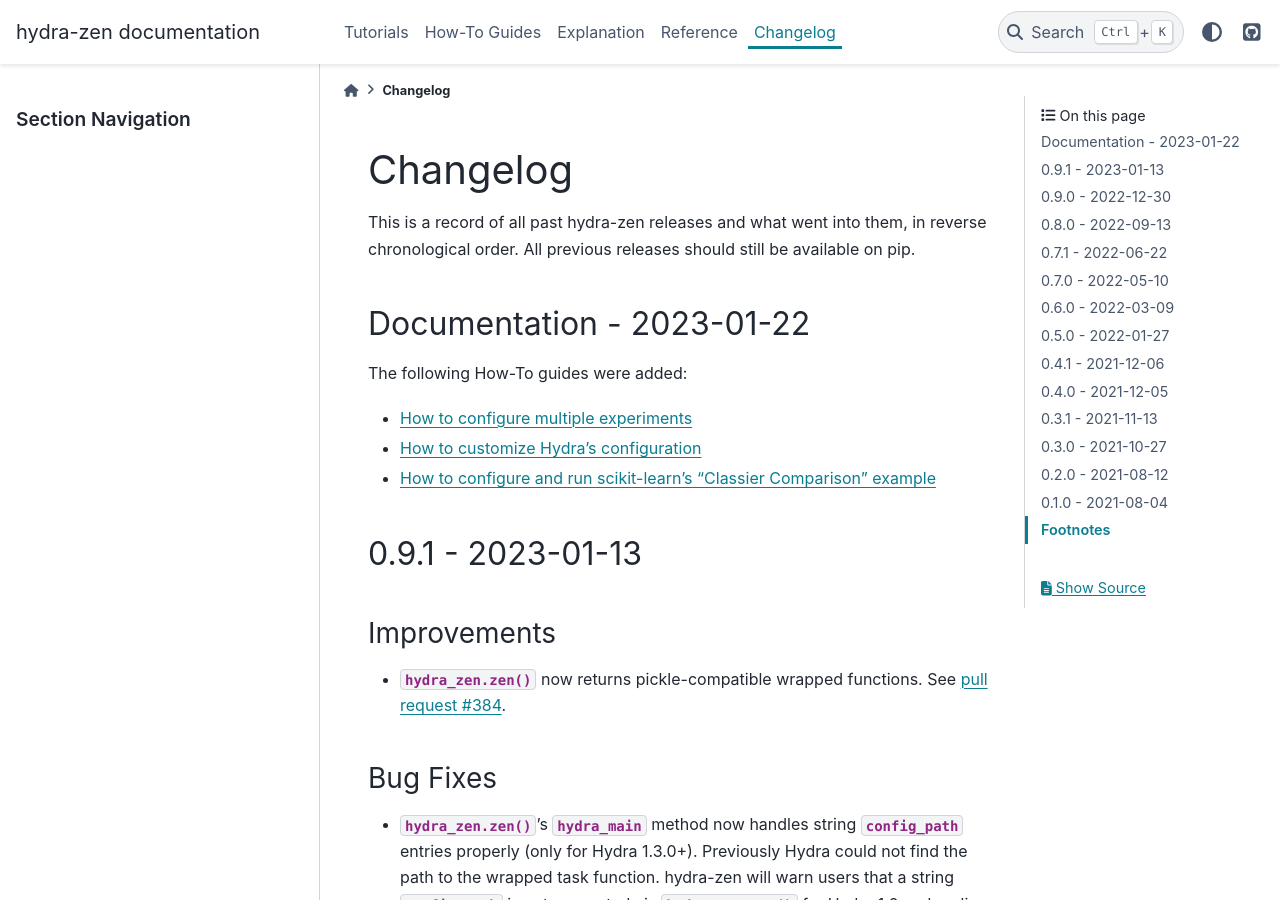
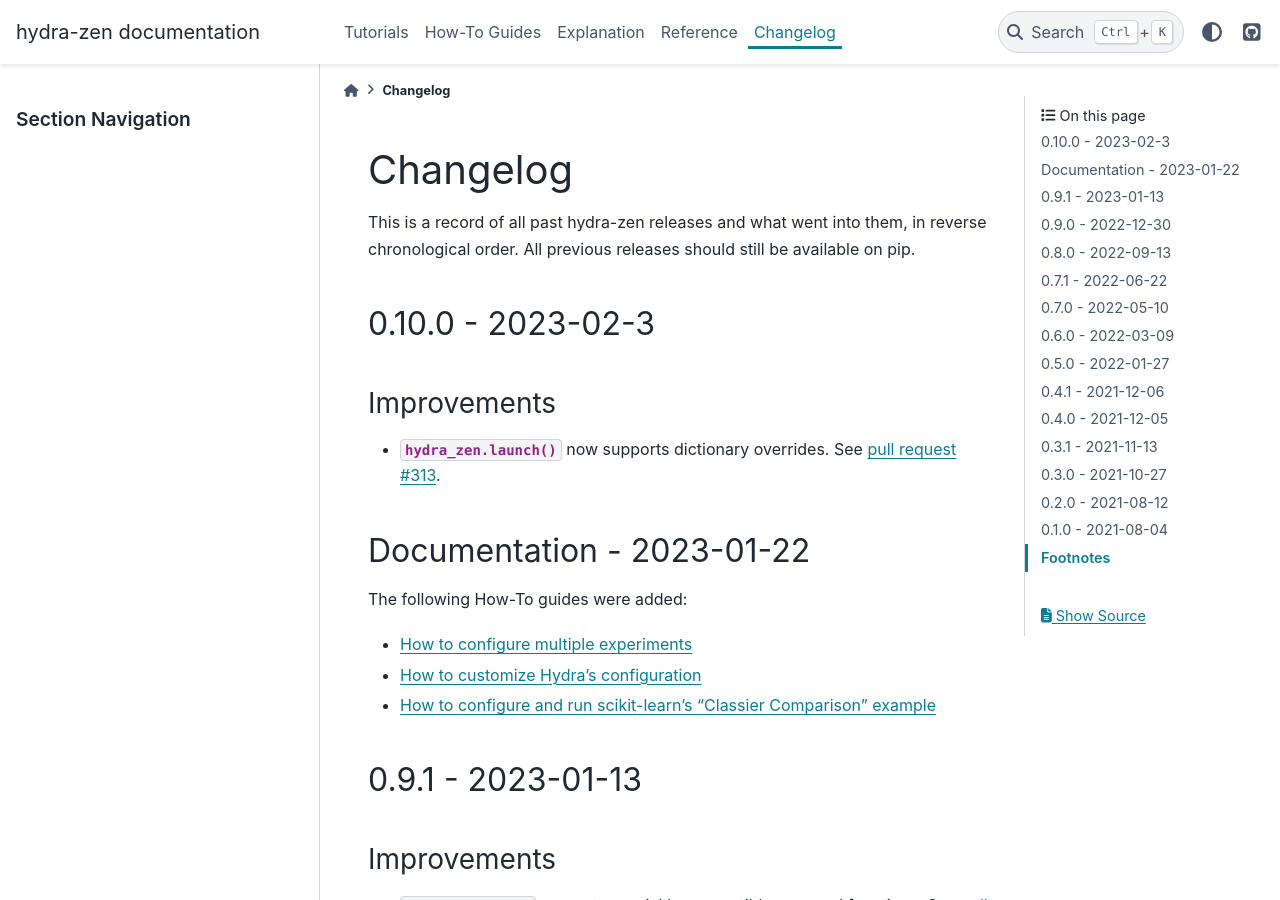
Before and after one commit to mit-ll-responsible-ai/hydra-zen, a Sphinx documentation site: the page built from docs/source/changes.rst, in a window 1280 px wide and 900 px high. Built offline with Sphinx 7.4.7 and the PyData theme 0.15.4, drawn with Linux system fonts in a browser that asks for light colours; the version number could not be read and is left out.

Commit message:
update changes

```diff
--- a/docs/source/changes.rst
+++ b/docs/source/changes.rst
@@ -7,6 +7,17 @@
 
 This is a record of all past hydra-zen releases and what went into them, in reverse
 chronological order. All previous releases should still be available on pip.
+
+
+.. _v0.10.0:
+
+------------------
+0.10.0 - 2023-02-3
+------------------
+
+Improvements
+------------
+- :func:`hydra_zen.launch` now supports dictionary overrides. See :pull:`313`.
 
 
 --------------------------
```
